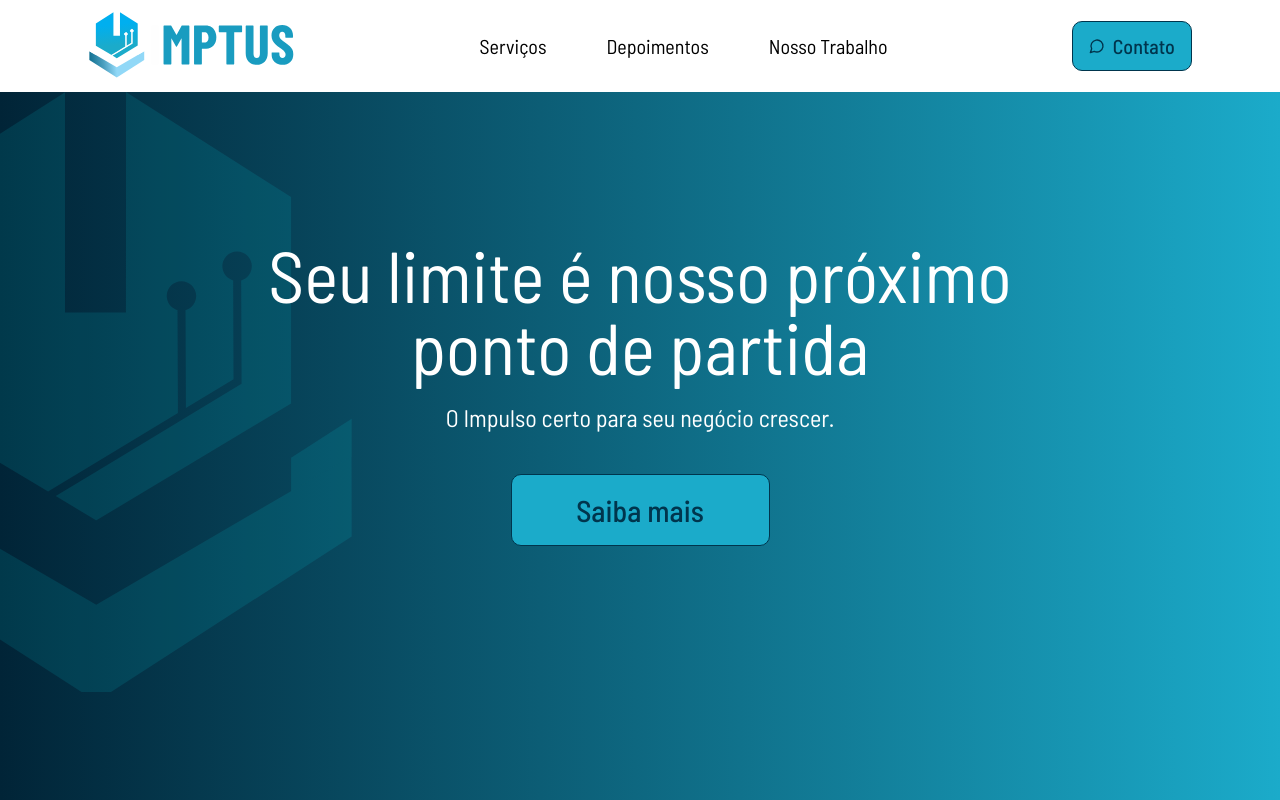
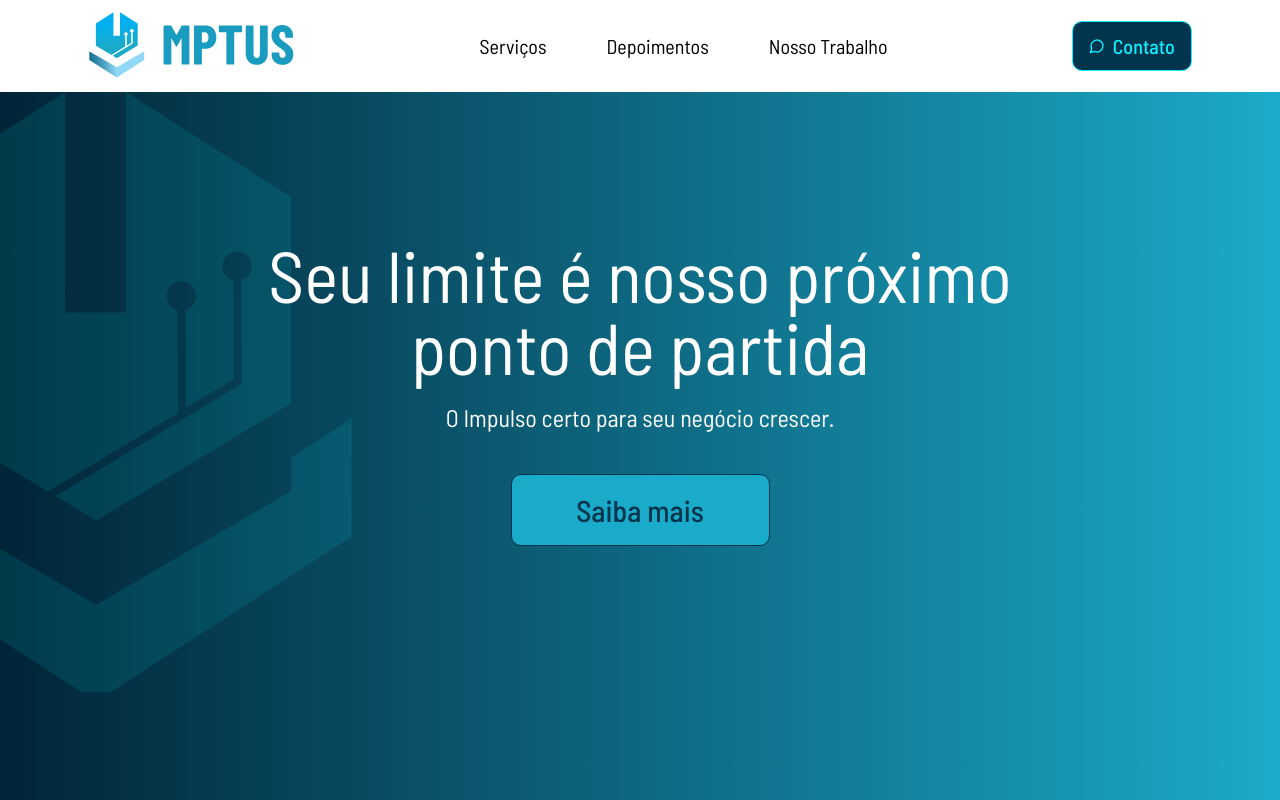
Before and after one commit to igorfrag/imptus, a Next.js app: page / in a window 1280 px wide. Shown: the top 800 px of the page. Built offline with nearby package versions, Linux system fonts and the light colour scheme.

Commit message:
styles: refactor button component + change button on header

```diff
--- a/src/components/Button.tsx
+++ b/src/components/Button.tsx
@@ -1,17 +1,38 @@
 type ButtonProps = {
   size: 'xl' | '3xl';
   children: React.ReactNode;
+  bgColor?: string;
+  borderColor?: string;
+  textColor?: string;
+  hover?: boolean;
+  hoverBg?: string;
+  hoverText?: string;
+  hoverBorder?: string;
 };
 
-const Button = ({ size = 'xl', children }: ButtonProps) => {
+const Button = ({
+  size = 'xl',
+  children,
+  bgColor = 'primary-azultecnologico',
+  borderColor = 'primary-azulescuro',
+  textColor = 'primary-azulescuro',
+  hover,
+  hoverBg,
+  hoverText,
+  hoverBorder,
+}: ButtonProps) => {
   const sizeClasses = {
-    'xl': 'h-[50px] min-w-[120px] text-xl',
+    xl: 'h-[50px] min-w-[120px] text-xl',
     '3xl': 'h-[72px] min-w-[259px] text-3xl',
   };
 
   return (
     <button
-      className={`flex items-center justify-center gap-2 bg-primary-azultecnologico border-solid border border-primary-azulescuro text-primary-azulescuro font-barlow-condensed font-medium rounded-[10px] cursor-pointer ${sizeClasses[size]} hover:opacity-80`}
+      className={`flex items-center justify-center gap-2 ${'bg-' + bgColor} border-solid border ${'border-' + borderColor} ${'text-' + textColor}
+        ${hover && hoverBg ? 'hover:bg-' + hoverBg : ''}
+        ${hover && hoverText ? 'hover:text-' + hoverText : ''}
+        ${hover && hoverBorder ? 'hover:border-' + hoverBorder : ''}
+        font-barlow-condensed font-medium rounded-[10px] cursor-pointer ${sizeClasses[size]} hover:opacity-80`}
     >
       {children}
     </button>
--- a/src/shared/Header/Header.tsx
+++ b/src/shared/Header/Header.tsx
@@ -1,10 +1,10 @@
 'use client';
-import Button from "@/components/Button";
-import Image from "next/image";
-import Link from "next/link";
-import { useState } from "react";
-import { AlignJustify, MessageCircle } from "lucide-react"
-import HeaderItems from "./HeaderItems";
+import Button from '@/components/Button';
+import Image from 'next/image';
+import Link from 'next/link';
+import { useState } from 'react';
+import { AlignJustify, MessageCircle } from 'lucide-react';
+import HeaderItems from './HeaderItems';
 
 const Header = () => {
   const [showMenu, setShowMenu] = useState(false);
@@ -12,31 +12,56 @@ const Header = () => {
   return (
     <header className="flex w-full justify-around items-center gap-10 py-3 px-4 relative max-md:justify-between">
       <div>
-          <Image src={'/assets/imptus_logo.svg'} width={0} height={0} className="w-[207.07px] max-md:w-full h-[68px] max-md:h-auto" alt="Imptus Logo" />
+        <Image
+          src={'/assets/imptus_logo.svg'}
+          width={0}
+          height={0}
+          className="w-[207.07px] max-md:w-full h-[68px] max-md:h-auto"
+          alt="Imptus Logo"
+        />
       </div>
-        <nav className={`${showMenu ? "max-md:w-full flex-col absolute left-0 top-16 bg-primary-azulprofundo border border-primary z-1" : "max-md:hidden"}`}>
-          <ul className={`${showMenu ? "flex flex-col items-center gap-5 font-normal text-white py-5 px-10" : "flex gap-15 font-normal text-xl"}`}>
+      <nav
+        className={`${showMenu ? 'max-md:w-full flex-col absolute left-0 top-16 bg-primary-azulprofundo border border-primary z-1' : 'max-md:hidden'}`}
+      >
+        <ul
+          className={`${showMenu ? 'flex flex-col items-center gap-5 font-normal text-white py-5 px-10' : 'flex gap-15 font-normal text-xl'}`}
+        >
           {HeaderItems.map((item, index) => (
             <li key={index} className="hover:opacity-80">
-                <Link aria-label={item.title} href={item.link}>{item.title}</Link>
+              <Link aria-label={item.title} href={item.link}>
+                {item.title}
+              </Link>
             </li>
           ))}
-            {
-              showMenu && (
+          {showMenu && (
             <li>
-                  <Link aria-label="contato" href="#">Contato</Link>
+              <Link aria-label="contato" href="#">
+                Contato
+              </Link>
             </li>
-              )
-            }
+          )}
         </ul>
       </nav>
 
-        <button aria-label="Botão do menu" type="button" className="md:hidden cursor-pointer" onClick={() => setShowMenu(!showMenu)}>
-          <AlignJustify size={18} color={showMenu ? "#1babca" : "#000"} />
+      <button
+        aria-label="Botão do menu"
+        type="button"
+        className="md:hidden cursor-pointer"
+        onClick={() => setShowMenu(!showMenu)}
+      >
+        <AlignJustify size={18} color={showMenu ? '#1babca' : '#000'} />
       </button>
 
       <div className="max-md:hidden">
-          <Button size="xl">
+        <Button
+          size="xl"
+          bgColor="primary-azulescuro"
+          textColor="secondary-azulneon"
+          borderColor="secondary-azulneon"
+          hover
+          hoverBorder="secondary-laranjaqueimado"
+          hoverText="secondary-laranjaqueimado"
+        >
           <MessageCircle size={16} /> Contato
         </Button>
       </div>
--- /dev/null
+++ b/src/styles/tailwind-safelist.ts
@@ -0,0 +1,69 @@
+export const safelist = [
+  'hover:bg-primary-azulprofundo',
+  'hover:bg-primary-azulescuro',
+  'hover:bg-primary-azulintermediario',
+  'hover:bg-primary-azulclaro',
+  'hover:bg-primary-azultecnologico',
+  'hover:bg-secondary-laranjaqueimado',
+  'hover:bg-secondary-azulneon',
+  'hover:bg-neutral-cinzaclaro',
+  'hover:bg-neutral-cinzamedio',
+  'hover:bg-neutral-black',
+  'hover:bg-neutral-branco',
+  'hover:text-primary-azulprofundo',
+  'hover:text-primary-azulescuro',
+  'hover:text-primary-azulintermediario',
+  'hover:text-primary-azulclaro',
+  'hover:text-primary-azultecnologico',
+  'hover:text-secondary-laranjaqueimado',
+  'hover:text-secondary-azulneon',
+  'hover:text-neutral-cinzaclaro',
+  'hover:text-neutral-cinzamedio',
+  'hover:text-neutral-black',
+  'hover:text-neutral-branco',
+  'hover:border-primary-azulprofundo',
+  'hover:border-primary-azulescuro',
+  'hover:border-primary-azulintermediario',
+  'hover:border-primary-azulclaro',
+  'hover:border-primary-azultecnologico',
+  'hover:border-secondary-laranjaqueimado',
+  'hover:border-secondary-azulneon',
+  'hover:border-neutral-cinzaclaro',
+  'hover:border-neutral-cinzamedio',
+  'hover:border-neutral-black',
+  'hover:border-neutral-branco',
+
+  'bg-primary-azulprofundo',
+  'bg-primary-azulescuro',
+  'bg-primary-azulintermediario',
+  'bg-primary-azulclaro',
+  'bg-primary-azultecnologico',
+  'bg-secondary-laranjaqueimado',
+  'bg-secondary-azulneon',
+  'bg-neutral-cinzaclaro',
+  'bg-neutral-cinzamedio',
+  'bg-neutral-black',
+  'bg-neutral-branco',
+  'text-primary-azulprofundo',
+  'text-primary-azulescuro',
+  'text-primary-azulintermediario',
+  'text-primary-azulclaro',
+  'text-primary-azultecnologico',
+  'text-secondary-laranjaqueimado',
+  'text-secondary-azulneon',
+  'text-neutral-cinzaclaro',
+  'text-neutral-cinzamedio',
+  'text-neutral-black',
+  'text-neutral-branco',
+  'border-primary-azulprofundo',
+  'border-primary-azulescuro',
+  'border-primary-azulintermediario',
+  'border-primary-azulclaro',
+  'border-primary-azultecnologico',
+  'border-secondary-laranjaqueimado',
+  'border-secondary-azulneon',
+  'border-neutral-cinzaclaro',
+  'border-neutral-cinzamedio',
+  'border-neutral-black',
+  'border-neutral-branco',
+];
```
Lines whose indentation alone changed are shown as unchanged.
